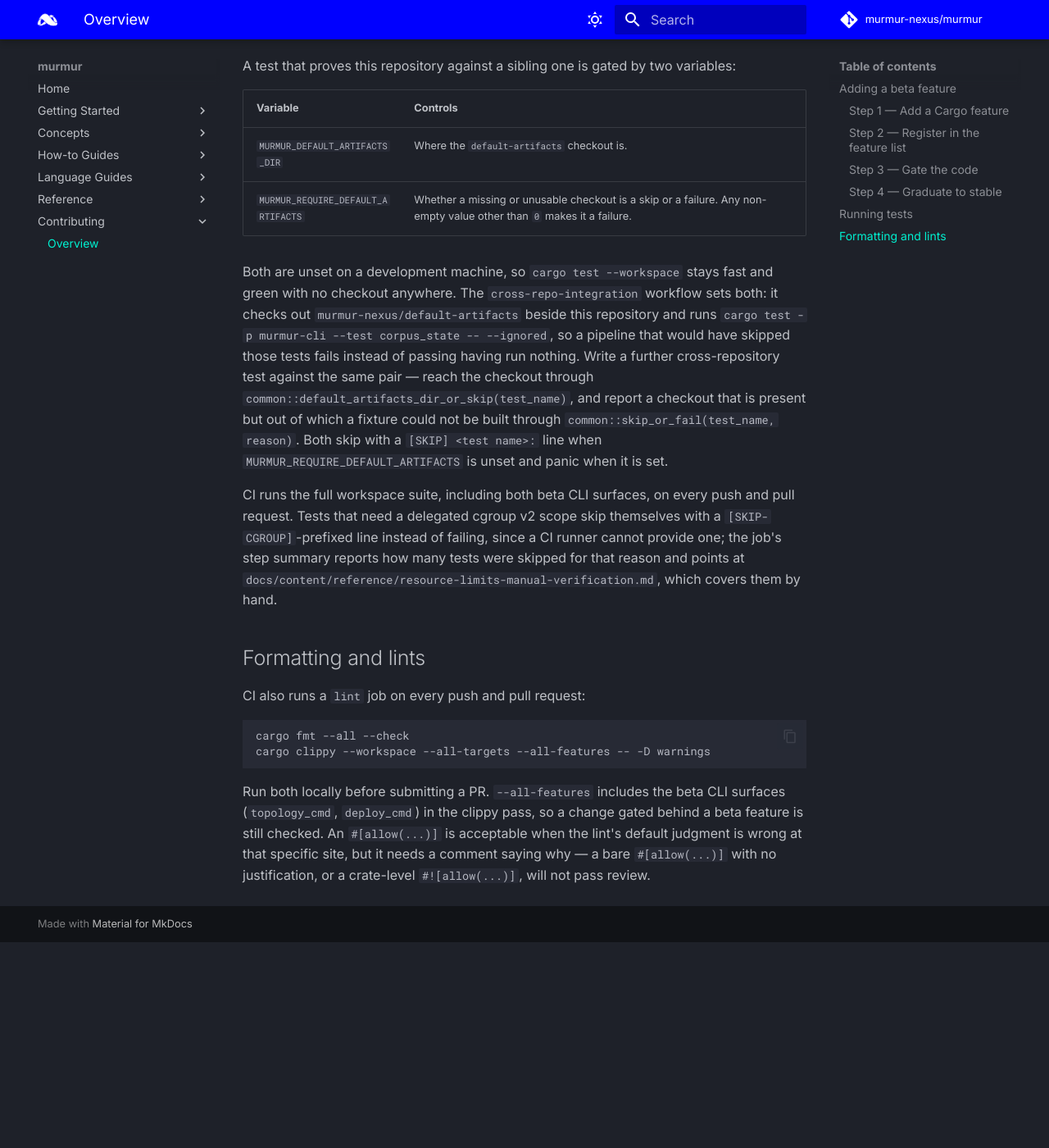
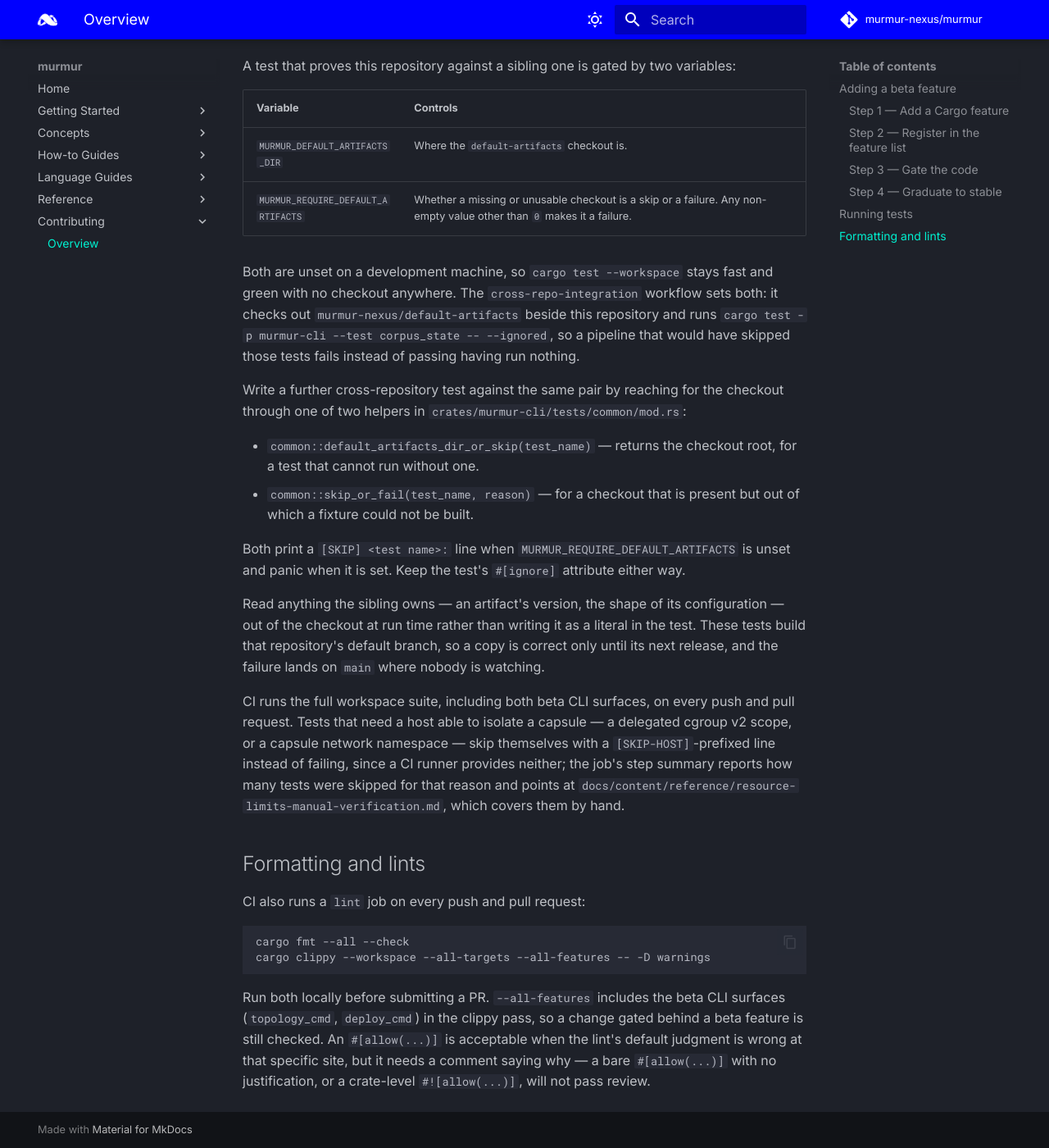
Before and after one commit to murmur-nexus/murmur, an MkDocs documentation site: the page built from docs/content/contributing/index.md, in a window 1280 px wide and 1400 px high, scrolled down 2058 px. Shown: the whole window at 82% size. Built offline with MkDocs 1.6.1 and Material for MkDocs 9.7.7, drawn with Linux system fonts in a browser that asks for light colours; comment, search, counter and statistics services are not loaded; before the commit the page ends 3207 px from its top, so only the background shows below that.

Commit message:
docs(#5e91a7d3): correct the skip prefix and name the drift rule
The contributing page advertised a `[SKIP-CGROUP]` prefix that no test
emits: the host-capability skips print `[SKIP-HOST]`, which is what the
CI summary step counts, and they cover a capsule network namespace as
well as a delegated cgroup v2 scope.

Adds the rule the corpus version pin broke -- read what the sibling
repository owns out of the checkout, never copy it into a literal -- and
breaks the two-helper sentence into a list.

Claude-Session: https://claude.ai/code/session_01FR1N6sNja9p81Z58U1RPzb
Signed-off-by: ewdegraaff <ewdegraaff@users.noreply.github.com>

```diff
--- a/docs/content/contributing/index.md
+++ b/docs/content/contributing/index.md
@@ -100,16 +100,28 @@ Both are unset on a development machine, so `cargo test --workspace` stays fast
 checkout anywhere. The `cross-repo-integration` workflow sets both: it checks out
 `murmur-nexus/default-artifacts` beside this repository and runs
 `cargo test -p murmur-cli --test corpus_state -- --ignored`, so a pipeline that would have skipped
-those tests fails instead of passing having run nothing. Write a further cross-repository test
-against the same pair — reach the checkout through
-`common::default_artifacts_dir_or_skip(test_name)`, and report a checkout that is present but out
-of which a fixture could not be built through `common::skip_or_fail(test_name, reason)`. Both skip
-with a `[SKIP] <test name>: ` line when `MURMUR_REQUIRE_DEFAULT_ARTIFACTS` is unset and panic when
-it is set.
+those tests fails instead of passing having run nothing.
+
+Write a further cross-repository test against the same pair by reaching for the checkout through
+one of two helpers in `crates/murmur-cli/tests/common/mod.rs`:
+
+- `common::default_artifacts_dir_or_skip(test_name)` — returns the checkout root, for a test that
+  cannot run without one.
+- `common::skip_or_fail(test_name, reason)` — for a checkout that is present but out of which a
+  fixture could not be built.
+
+Both print a `[SKIP] <test name>: ` line when `MURMUR_REQUIRE_DEFAULT_ARTIFACTS` is unset and panic
+when it is set. Keep the test's `#[ignore]` attribute either way.
+
+Read anything the sibling owns — an artifact's version, the shape of its configuration — out of the
+checkout at run time rather than writing it as a literal in the test. These tests build that
+repository's default branch, so a copy is correct only until its next release, and the failure
+lands on `main` where nobody is watching.
 
 CI runs the full workspace suite, including both beta CLI surfaces, on every push and pull
-request. Tests that need a delegated cgroup v2 scope skip themselves with a
-`[SKIP-CGROUP]`-prefixed line instead of failing, since a CI runner cannot provide one; the job's
+request. Tests that need a host able to isolate a capsule — a delegated cgroup v2 scope, or a
+capsule network namespace — skip themselves with a `[SKIP-HOST]`-prefixed line instead of failing,
+since a CI runner provides neither; the job's
 step summary reports how many tests were skipped for that reason and points at
 `docs/content/reference/resource-limits-manual-verification.md`, which covers them by hand.
 
```
